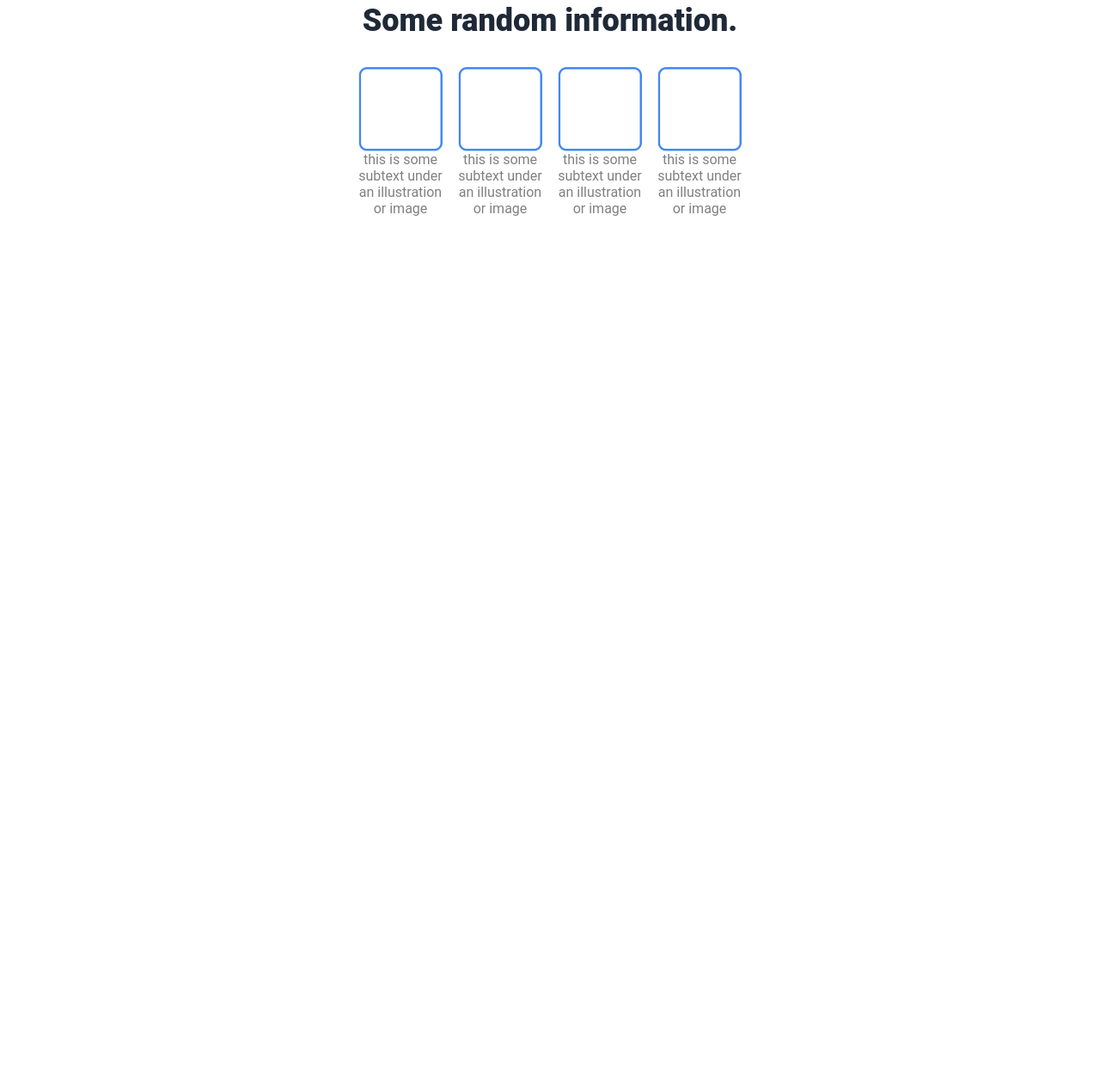
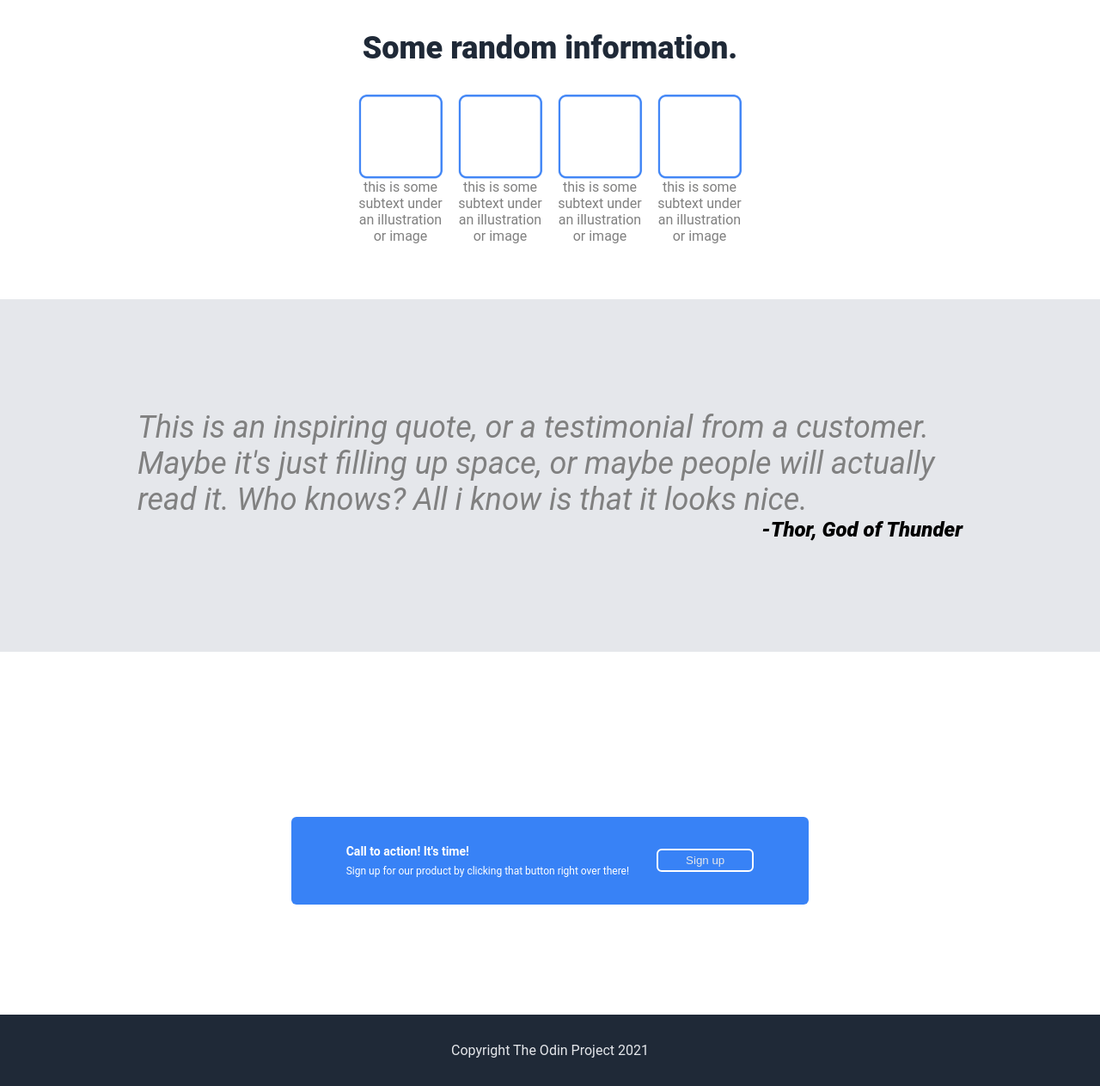
Before and after one commit to Nixieee/OdinProjectLanding, a plain HTML site: page index.html in a window 1280 px wide. Shown: the part 385-1648 px from the top of the page at 86% size. Before the commit the page ends 800 px from the top, so only its background shows below. Drawn offline with Linux system fonts and the light colour scheme.

Commit message:
Added the content that was left and finieshed the project

```diff
--- a/index.html
+++ b/index.html
@@ -62,6 +62,29 @@
                 </div>
             </div>
         </div>
+    </div>
+    <div class="belowcenter">
+        <div class="text">
+            This is an inspiring quote, or a testimonial from a customer. Maybe it's just filling up space, or maybe
+            people
+            will actually read it. Who knows? All i know is that it looks nice.
+            <div class="author">-Thor, God of Thunder</div>
+        </div>
+    </div>
+    <div class="abovefooter">
+        <div class="bluearea">
+            <div class="left">
+                <h3>Call to action! It's time!</h3>
+                Sign up for our product by clicking that button right over there!
+            </div>
+            <div class="right">
+                <input type="button" value="Sign up">
+            </div>
+        </div>
+    </div>
+    <div class="footer">
+        Copyright The Odin Project 2021
+    </div>
 </body>
 
 </html>
--- a/style.css
+++ b/style.css
@@ -27,10 +27,10 @@ h1{
     font-size: 18px;
     color: #E5E7EB;
 }
-.header,.footer{
+.header{
     display:flex;
     justify-content: space-between;
-  }
+}
 .header>.left-links{
     font-size: 24px;
     color: #F9FAF8;
@@ -73,11 +73,11 @@ ul{
 }
 
 .abovecenter{
+    margin-top:64px;
     text-align: center;
 }
 
 .info{
-    margin-top:32px;
     font-size: 36px;
     font-weight: 800;
     margin-bottom: 32px;
@@ -97,3 +97,70 @@ ul{
 .text{
     color:gray;
 }
+
+.belowcenter{
+    margin-top:64px;
+    display:flex;
+    padding:128px;
+    background-color: #E5E7EB;
+    align-items: center;
+    flex-direction: column;
+}
+
+
+
+.belowcenter>.text{
+    display:flex;
+    flex-direction: column;
+    font-size: 36px;
+    font-style: italic;
+    padding-left:32px;
+    padding-right:32px;
+}
+
+.belowcenter>.text>.author{
+    display:flex;
+    justify-content: flex-end;
+    font-size: 24px;
+    font-weight: 800;
+    color:black;
+}
+
+.abovefooter{
+    margin-top:64px;
+    padding:128px;
+    display:flex;
+    justify-content: center;
+    font-size: 12px;
+}
+
+.bluearea{
+    display: flex;
+    padding:32px;
+    padding-left:64px;
+    padding-right: 64px;
+    background-color: #3882F6;
+    border-radius: 6px;
+    color:white;
+    align-items: center;
+    gap:32px;
+}
+
+.bluearea>.right
+{
+  border:2px solid white;
+  border-radius: 6px;
+}
+
+h3{
+    margin:0px;
+}
+
+.footer{
+    display:flex;
+    justify-content: center;
+    align-items: center;
+    padding:32px;
+    background-color: #1F2937;
+    color: #E5E7EB;
+}
```
